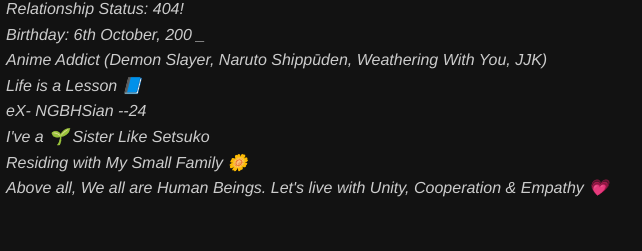
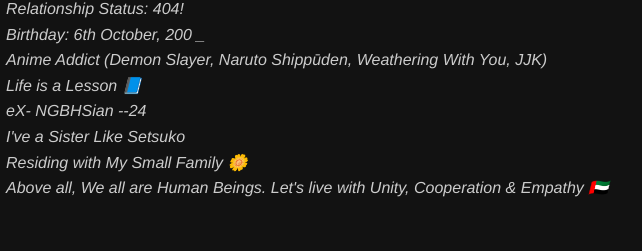
Before and after one commit to abid076/biography, a plain HTML site: page index.html in a window 1280 px wide. Shown: the part 858-1109 px from the top of the page, 258-900 px from the left. Drawn offline with nearby package versions, Linux system fonts and the light colour scheme.

Commit message:
Update list items in index.html

```diff
--- a/index.html
+++ b/index.html
@@ -150,9 +150,9 @@
             <li>Anime Addict (Demon Slayer, Naruto Shippūden, Weathering With You, JJK)</li>
            <li> Life is a Lesson 📘</li>
             <li> eX- NGBHSian --24 </li>
-            <li> I've a 🌱 Sister Like Setsuko </li>
+            <li> I've a Sister Like Setsuko </li>
             <li> Residing with My Small Family 🌼 </li>
-            <li> Above all, We all are Human Beings. Let's live with Unity, Cooperation & Empathy 💗 </li>
+            <li> Above all, We all are Human Beings. Let's live with Unity, Cooperation & Empathy 🇦🇪 </li>
 
      </ul>
 
```
